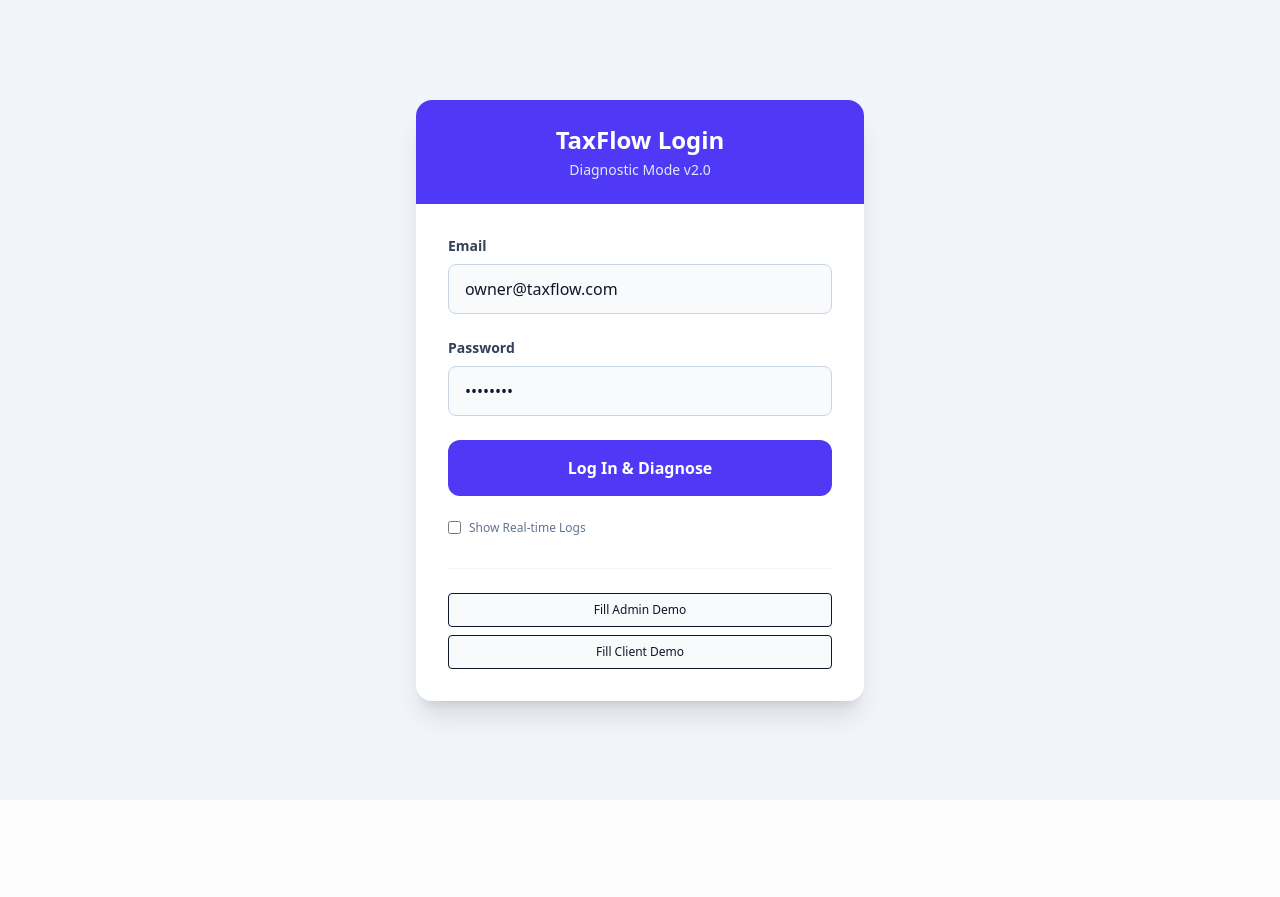
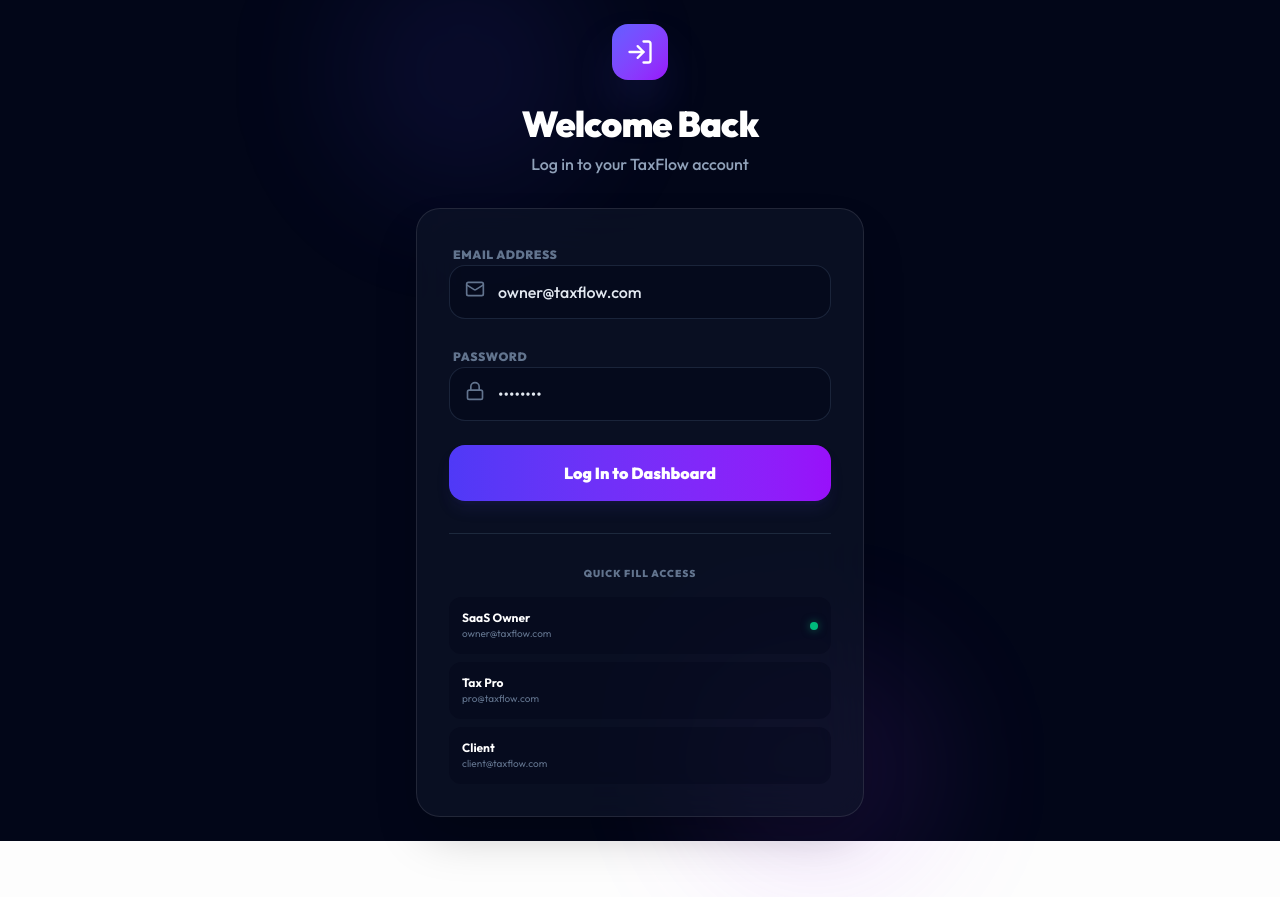
Before and after one commit to BluShooz/taxflow-platform, a Next.js app: page /login in a window 1280 px wide. Before the commit the page ends 800 px from the top, so only its background shows below. Built offline with nearby package versions, Linux system fonts and the light colour scheme.

Commit message:
fix: restore premium login design with manual event handlers

```diff
--- a/app/login/page.tsx
+++ b/app/login/page.tsx
@@ -1,28 +1,25 @@
 'use client';
 
 import React, { useState } from 'react';
+import { useRouter } from 'next/navigation';
+import { LogIn, Mail, Lock, AlertCircle, Loader2, CheckCircle2 } from 'lucide-react';
 
 export default function LoginPage() {
     const [email, setEmail] = useState('owner@taxflow.com');
     const [password, setPassword] = useState('admin123');
     const [loading, setLoading] = useState(false);
-    const [logs, setLogs] = useState<string[]>([]);
-    const [showDebug, setShowDebug] = useState(false);
-
-    const log = (msg: string) => {
-        setLogs(prev => [...prev, `${new Date().toLocaleTimeString()} - ${msg}`]);
-        console.log(msg);
-    };
+    const [error, setError] = useState<string | null>(null);
+    const [status, setStatus] = useState<string>('');
+    const router = useRouter();
 
     const handleLogin = async () => {
         if (loading) return;
+
         setLoading(true);
-        setLogs([]); // Clear previous logs
-        log('🚀 Starting login sequence...');
+        setStatus('Connecting to secure server...');
+        setError(null);
 
         try {
-            // STEP 1: API LOGIN
-            log('Step 1: Sending credentials to /api/auth/login...');
             const response = await fetch('/api/auth/login', {
                 method: 'POST',
                 headers: { 'Content-Type': 'application/json' },
@@ -30,67 +27,40 @@ export default function LoginPage() {
             });
 
             const data = await response.json();
-            log(`API Response Status: ${response.status}`);
 
             if (!response.ok) {
                 throw new Error(data.error || 'Login failed');
             }
 
-            // STEP 2: SET COOKIE
-            log('Step 2: Setting secure cookie...');
+            setStatus('Authenticating...');
+
+            // Set cookie for middleware (Secure flag required for HTTPS production)
             const isProduction = window.location.protocol === 'https:';
             const cookieString = `taxflow_token=${data.accessToken}; path=/; max-age=3600; SameSite=Lax${isProduction ? '; Secure' : ''}`;
             document.cookie = cookieString;
 
-            // Verify cookie was set
-            if (document.cookie.includes('taxflow_token')) {
-                log('✅ Cookie exists in document.cookie');
-            } else {
-                log('⚠️ WARNING: Cookie NOT found in document.cookie immediately after setting!');
-                // Check if browser is blocking it
-                if (isProduction && window.location.protocol !== 'https:') {
-                    log('❌ ERROR: Secure cookie blocked because protocol is HTTP!');
-                }
-            }
-
-            // STEP 3: LOCAL STORAGE
-            log('Step 3: Updating LocalStorage...');
+            // Store user data in localStorage
             localStorage.setItem('taxflow_session', JSON.stringify({
                 ...data.user,
                 accessToken: data.accessToken,
                 refreshToken: data.refreshToken
             }));
-            log('✅ LocalStorage updated');
 
-            // STEP 4: SERVER-SIDE VERIFICATION
-            log('Step 4: Verifying session with server...');
-            try {
-                const verifyRes = await fetch('/api/auth/verify');
-                const verifyData = await verifyRes.json();
+            setStatus('Redirecting to portal...');
 
-                if (verifyRes.ok && verifyData.ok) {
-                    log('✅ Server accepted session cookie!');
+            // Redirect to appropriate portal
+            if (data.user.role === 'CLIENT') {
+                window.location.href = '/portal/client';
+            } else if (data.user.role === 'TAX_PRO') {
+                window.location.href = '/portal/pro';
+            } else if (data.user.role === 'SAAS_OWNER') {
+                window.location.href = '/portal/admin';
             } else {
-                    log(`❌ Server REJECTED session cookie! Error: ${verifyData.error}`);
-                    log('This means Middleware will likely block the redirect.');
-                    // Don't stop, try redirect anyway but warn user
+                setError('Role not recognized for portal entry.');
             }
-            } catch (vErr) {
-                log('⚠️ Verification check failed (network/server error)');
-            }
-
-            // STEP 5: REDIRECT
-            const target = data.user.role === 'CLIENT' ? '/portal/client'
-                : data.user.role === 'TAX_PRO' ? '/portal/pro'
-                    : '/portal/admin';
-
-            log(`Step 5: Redirecting to ${target}...`);
-            await new Promise(r => setTimeout(r, 1000)); // Short pause to let user see logs
-            window.location.href = target;
-
         } catch (err: any) {
-            log(`❌ CRITICAL ERROR: ${err.message}`);
-        } finally {
+            setError(err.message);
+            setStatus('');
             setLoading(false);
         }
     };
@@ -101,80 +71,99 @@ export default function LoginPage() {
     };
 
     return (
-        <div className="min-h-screen bg-slate-100 flex items-center justify-center p-4">
-            <div className="max-w-md w-full bg-white rounded-2xl shadow-xl overflow-hidden">
-                <div className="bg-indigo-600 p-6 text-center">
-                    <h1 className="text-2xl font-bold text-white">TaxFlow Login</h1>
-                    <p className="text-indigo-100 text-sm mt-1">Diagnostic Mode v2.0</p>
+        <div className="min-h-screen bg-slate-950 bg-[radial-gradient(ellipse_at_top,_var(--tw-gradient-stops))] from-indigo-900/40 via-slate-950 to-slate-950 flex items-center justify-center p-6 font-sans">
+            <div className="w-full max-w-md relative">
+
+                {/* Decoration */}
+                <div className="absolute -top-20 -left-20 w-64 h-64 bg-primary/20 rounded-full blur-3xl opacity-50 animate-pulse"></div>
+                <div className="absolute -bottom-20 -right-20 w-64 h-64 bg-purple-500/20 rounded-full blur-3xl opacity-50 animate-pulse"></div>
+
+                <div className="text-center mb-8 relative z-10">
+                    <div className="bg-gradient-to-br from-indigo-500 to-purple-600 h-14 w-14 rounded-2xl flex items-center justify-center mx-auto mb-6 shadow-2xl shadow-indigo-500/30">
+                        <LogIn className="text-white h-7 w-7" />
+                    </div>
+                    <h1 className="text-4xl font-black text-white tracking-tight">Welcome Back</h1>
+                    <p className="text-slate-400 mt-2 font-medium">Log in to your TaxFlow account</p>
                 </div>
 
-                <div className="p-8">
+                <div className="relative z-10 backdrop-blur-xl bg-slate-900/60 border border-white/10 p-8 rounded-3xl shadow-2xl">
                     <div className="space-y-6">
-                        <div>
-                            <label className="block text-sm font-bold text-slate-700 mb-2">Email</label>
+                        <div className="space-y-2">
+                            <label className="text-xs font-black uppercase tracking-wider text-slate-500 ml-1">Email Address</label>
+                            <div className="relative group">
+                                <Mail className="absolute left-4 top-3.5 h-5 w-5 text-slate-500 group-focus-within:text-primary transition-colors" />
                                 <input
                                     type="email"
                                     value={email}
                                     onChange={(e) => setEmail(e.target.value)}
-                                className="w-full px-4 py-3 rounded-lg bg-slate-50 border border-slate-300"
+                                    placeholder="Enter your email"
+                                    className="w-full bg-slate-950/50 border border-slate-700/50 rounded-2xl py-3.5 pl-12 pr-4 text-slate-200 outline-none focus:ring-2 focus:ring-primary/50 focus:border-primary/50 transition-all font-medium placeholder:text-slate-600"
+                                    required
                                 />
                             </div>
+                        </div>
 
-                        <div>
-                            <label className="block text-sm font-bold text-slate-700 mb-2">Password</label>
+                        <div className="space-y-2">
+                            <label className="text-xs font-black uppercase tracking-wider text-slate-500 ml-1">Password</label>
+                            <div className="relative group">
+                                <Lock className="absolute left-4 top-3.5 h-5 w-5 text-slate-500 group-focus-within:text-primary transition-colors" />
                                 <input
                                     type="password"
                                     value={password}
                                     onChange={(e) => setPassword(e.target.value)}
-                                className="w-full px-4 py-3 rounded-lg bg-slate-50 border border-slate-300"
+                                    onKeyDown={(e) => e.key === 'Enter' && handleLogin()}
+                                    placeholder="••••••••"
+                                    className="w-full bg-slate-950/50 border border-slate-700/50 rounded-2xl py-3.5 pl-12 pr-4 text-slate-200 outline-none focus:ring-2 focus:ring-primary/50 focus:border-primary/50 transition-all font-medium placeholder:text-slate-600"
+                                    required
                                 />
                             </div>
+                        </div>
+
+                        {error && (
+                            <div className="flex items-center gap-3 p-4 bg-red-500/10 text-red-200 rounded-2xl text-sm border border-red-500/20 animate-in slide-in-from-top-2">
+                                <AlertCircle size={18} className="text-red-500" />
+                                <span className="font-semibold">{error}</span>
+                            </div>
+                        )}
 
                         <button
                             type="button"
                             onClick={handleLogin}
                             disabled={loading}
-                            className="w-full bg-indigo-600 hover:bg-indigo-700 text-white font-bold py-4 px-6 rounded-xl transition-all"
+                            className="w-full bg-gradient-to-r from-indigo-600 to-purple-600 hover:from-indigo-500 hover:to-purple-500 text-white rounded-2xl py-4 font-black shadow-lg shadow-indigo-900/20 flex items-center justify-center gap-2 transition-all hover:scale-[1.02] active:scale-[0.98] disabled:opacity-50 disabled:cursor-not-allowed group"
                         >
-                            {loading ? 'Running Diagnostics...' : 'Log In & Diagnose'}
+                            {loading ? (
+                                <>
+                                    <Loader2 className="animate-spin h-5 w-5" />
+                                    <span>{status || 'Processing...'}</span>
+                                </>
+                            ) : (
+                                'Log In to Dashboard'
+                            )}
                         </button>
-
-                        <div className="flex items-center gap-2">
-                            <input
-                                type="checkbox"
-                                checked={showDebug}
-                                onChange={e => setShowDebug(e.target.checked)}
-                                id="debug"
-                            />
-                            <label htmlFor="debug" className="text-xs text-slate-500">Show Real-time Logs</label>
                     </div>
 
-                        {(loading || logs.length > 0) && (
-                            <div className="bg-slate-900 text-green-400 p-4 rounded-xl text-xs font-mono overflow-auto max-h-48">
-                                <p className="text-slate-500 border-b border-slate-800 pb-2 mb-2">SYSTEM LOGS:</p>
-                                {logs.map((L, i) => (
-                                    <div key={i} className="mb-1">{L}</div>
-                                ))}
-                                {loading && <div className="animate-pulse">_</div>}
+                    <div className="mt-8 pt-8 border-t border-slate-800 text-center">
+                        <p className="text-[10px] text-slate-500 mb-4 tracking-widest uppercase font-black">Quick Fill Access</p>
+                        <div className="grid grid-cols-1 gap-2">
+                            <button onClick={() => fillDemo('owner@taxflow.com', 'admin123')} className="group flex items-center justify-between p-3 rounded-xl bg-slate-950/30 hover:bg-slate-800/50 border border-transparent hover:border-slate-700 transition-all">
+                                <div className="text-left">
+                                    <p className="text-xs font-bold text-white group-hover:text-primary transition-colors">SaaS Owner</p>
+                                    <p className="text-[10px] text-slate-500">owner@taxflow.com</p>
                                 </div>
-                        )}
+                                <div className="h-2 w-2 rounded-full bg-emerald-500 shadow-[0_0_8px_rgba(16,185,129,0.5)]"></div>
+                            </button>
+                            <button onClick={() => fillDemo('pro@taxflow.com', 'pro123')} className="group flex items-center justify-between p-3 rounded-xl bg-slate-950/30 hover:bg-slate-800/50 border border-transparent hover:border-slate-700 transition-all">
+                                <div className="text-left">
+                                    <p className="text-xs font-bold text-white group-hover:text-purple-400 transition-colors">Tax Pro</p>
+                                    <p className="text-[10px] text-slate-500">pro@taxflow.com</p>
                                 </div>
-
-                    <div className="mt-8 pt-6 border-t border-slate-100">
-                        <div className="grid gap-2">
-                            <button
-                                type="button"
-                                onClick={() => fillDemo('owner@taxflow.com', 'admin123')}
-                                className="p-2 text-center bg-slate-50 border rounded text-xs"
-                            >
-                                Fill Admin Demo
                             </button>
-                            <button
-                                type="button"
-                                onClick={() => fillDemo('client@taxflow.com', 'client123')}
-                                className="p-2 text-center bg-slate-50 border rounded text-xs"
-                            >
-                                Fill Client Demo
+                            <button onClick={() => fillDemo('client@taxflow.com', 'client123')} className="group flex items-center justify-between p-3 rounded-xl bg-slate-950/30 hover:bg-slate-800/50 border border-transparent hover:border-slate-700 transition-all">
+                                <div className="text-left">
+                                    <p className="text-xs font-bold text-white group-hover:text-blue-400 transition-colors">Client</p>
+                                    <p className="text-[10px] text-slate-500">client@taxflow.com</p>
+                                </div>
                             </button>
                         </div>
                     </div>
```
Lines whose indentation alone changed are shown as unchanged.
